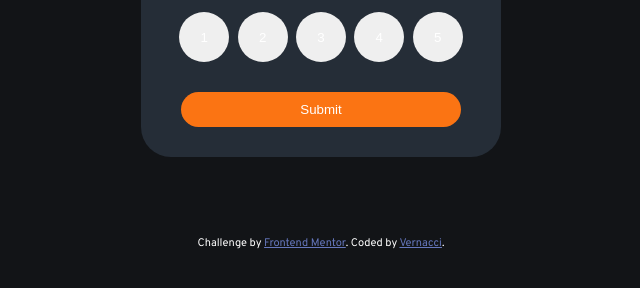
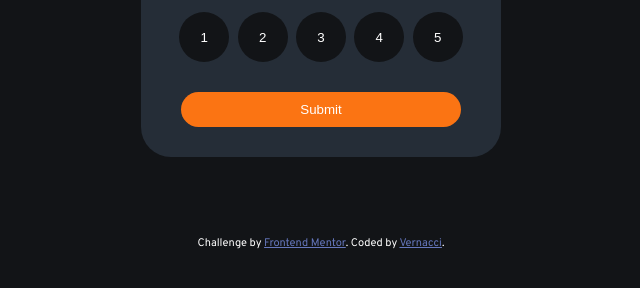
Before and after one commit to Vernacci/interactive-rating-component, a plain HTML site: page index.html in a window 1280 px wide. Shown: the part 314-602 px from the top of the page, without its empty margins (319-959 px from the left). Drawn offline with Linux system fonts and the light colour scheme.

Commit message:
changed css classes

```diff
--- a/Js/script.js
+++ b/Js/script.js
@@ -11,8 +11,8 @@ let rating;
 ratingButtons.forEach((btn) => {
   btn.addEventListener('click', (e) => {
     rating = `You selected ${e.target.value} out of 5`;
-    btn.classList.toggle('desativo');
-    btn.classList.toggle('ativo');
+    btn.classList.toggle('inactive');
+    btn.classList.toggle('active');
   });
 });
 
--- a/index.html
+++ b/index.html
@@ -38,11 +38,11 @@
           is appreciated to help us improve our offering!
         </p>
         <div class="rating-btns">
-          <button id="one" class="desativo" value="1">1</button>
-          <button id="two" class="desativo" value="2">2</button>
-          <button id="three" class="desativo" value="3">3</button>
-          <button id="four" class="desativo" value="4">4</button>
-          <button id="five" class="desativo" value="5">5</button>
+          <button id="one" class="inactive" value="1">1</button>
+          <button id="two" class="inactive" value="2">2</button>
+          <button id="three" class="inactive" value="3">3</button>
+          <button id="four" class="inactive" value="4">4</button>
+          <button id="five" class="inactive" value="5">5</button>
         </div>
         <div class="submit-container">
           <button class="submit-btn" onclick="handleSubmit()">Submit</button>
```
